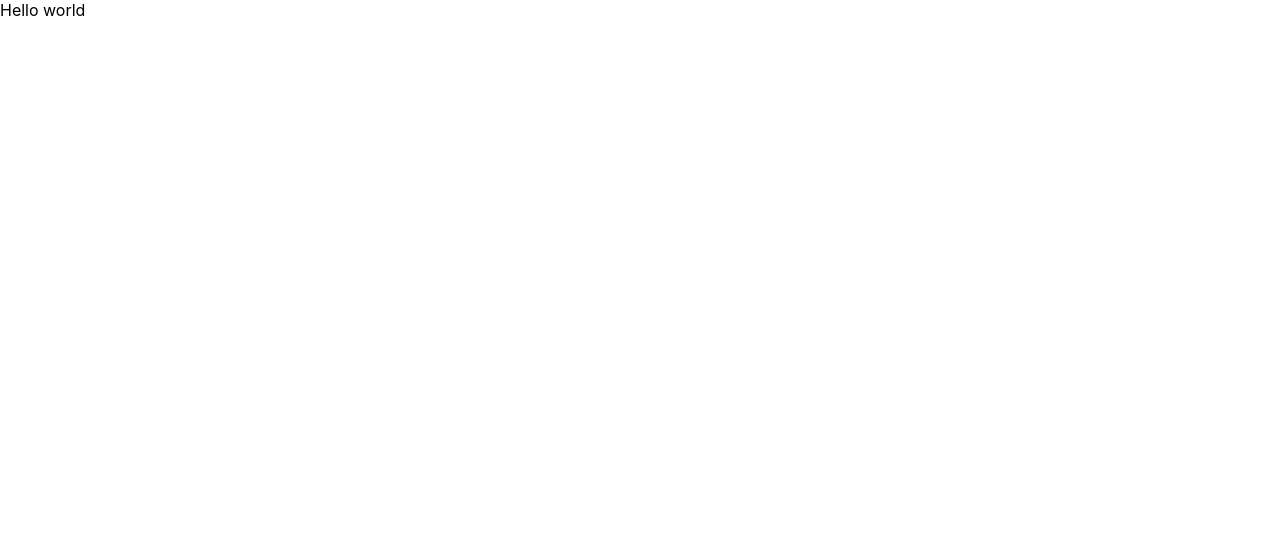
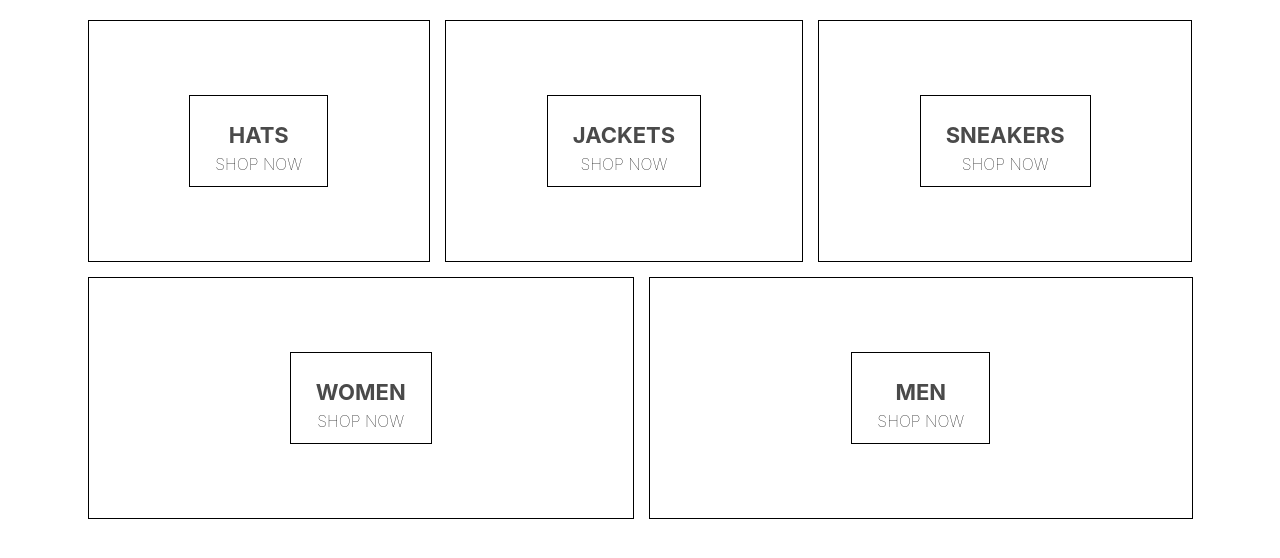
Before and after one commit to saramarin23/e-commerce_app, a React (Create React App) app: page / in a window 1280 px wide. Shown: the top 558 px of the page. Built offline with nearby package versions, Linux system fonts and the light colour scheme.

Commit message:
add basic styles

```diff
--- a/package.json
+++ b/package.json
@@ -3,6 +3,7 @@
   "version": "0.1.0",
   "private": true,
   "dependencies": {
+    "node-sass": "^4.13.0",
     "react": "^16.11.0",
     "react-dom": "^16.11.0",
     "react-scripts": "3.2.0"
--- a/src/App.js
+++ b/src/App.js
@@ -1,8 +1,13 @@
 import React from "react";
+import HomePage from "./Homepage";
 import "./App.css";
 
 function App() {
-  return <div>Hello world</div>;
+  return (
+    <div>
+      <HomePage />
+    </div>
+  );
 }
 
 export default App;
--- a/src/Homepage.jsx
+++ b/src/Homepage.jsx
@@ -1 +1,41 @@
 import React from "react";
+import "./Homepage.scss";
+
+const HomePage = () => (
+  <div className="homepage">
+    <div className="directory-menu">
+      <div className="menu-item">
+        <div className="content">
+          <h1 className="title">HATS</h1>
+          <span className="subtitle">SHOP NOW</span>
+        </div>
+      </div>
+      <div className="menu-item">
+        <div className="content">
+          <h1 className="title">JACKETS</h1>
+          <span className="subtitle">SHOP NOW</span>
+        </div>
+      </div>
+      <div className="menu-item">
+        <div className="content">
+          <h1 className="title">SNEAKERS</h1>
+          <span className="subtitle">SHOP NOW</span>
+        </div>
+      </div>
+      <div className="menu-item">
+        <div className="content">
+          <h1 className="title">WOMEN</h1>
+          <span className="subtitle">SHOP NOW</span>
+        </div>
+      </div>
+      <div className="menu-item">
+        <div className="content">
+          <h1 className="title">MEN</h1>
+          <span className="subtitle">SHOP NOW</span>
+        </div>
+      </div>
+    </div>
+  </div>
+);
+
+export default HomePage;
--- /dev/null
+++ b/src/Homepage.scss
@@ -0,0 +1,54 @@
+.homepage {
+    display: flex;
+    flex-direction: column;
+    align-items: center;
+    padding: 20px 80px;
+}
+
+.directory-menu {
+    width: 100%;
+    display: flex;
+    flex-wrap: wrap;
+    justify-content: space-between;
+}
+
+.menu-item {
+    min-width: 30%;
+    height: 240px;
+    flex: 1 1 auto;
+    display: flex;
+    align-items: center;
+    justify-content: center;
+    border: 1px solid black;
+    margin: 0 7.5px 15px;
+
+    &:first-child {
+        margin-right: 7.5px;
+    }
+
+    &:last-child {
+        margin-left: 7.5px;
+    }
+
+    .content {
+        height: 90px;
+        padding: 0 25px;
+        display: flex;
+        flex-direction: column;
+        align-items: center;
+        justify-content: center;
+        border: 1px solid black;
+
+        .title {
+            font-weight: bold;
+            margin-bottom: 6px;
+            font-size: 22px;
+            color: #4a4a4a;
+        }
+
+        .subtitle {
+            font-weight: lighter;
+            font-size: 16px;
+        }
+    }
+}
```
Also changed, not shown: src/serviceWorker.js (deleted, +0 -135 lines), 1 other file (tests, documents, lock files or other folders).
